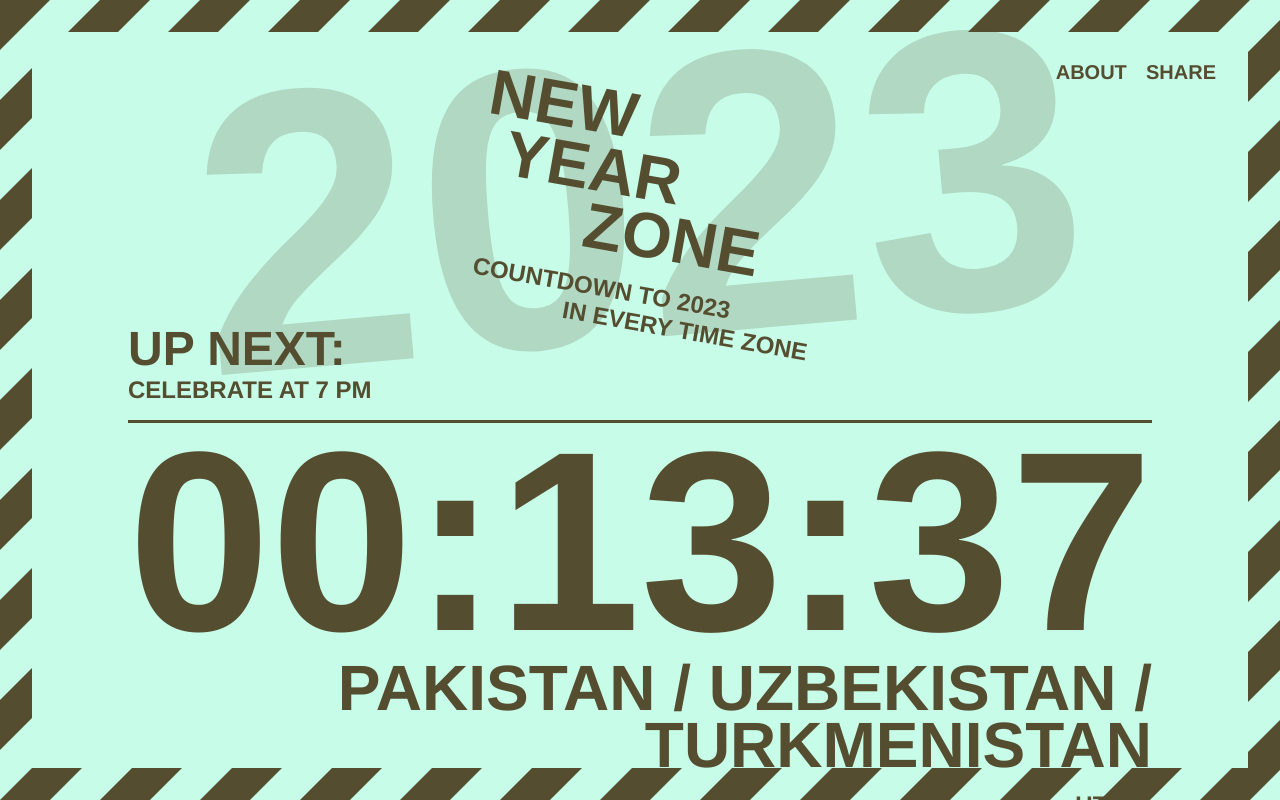
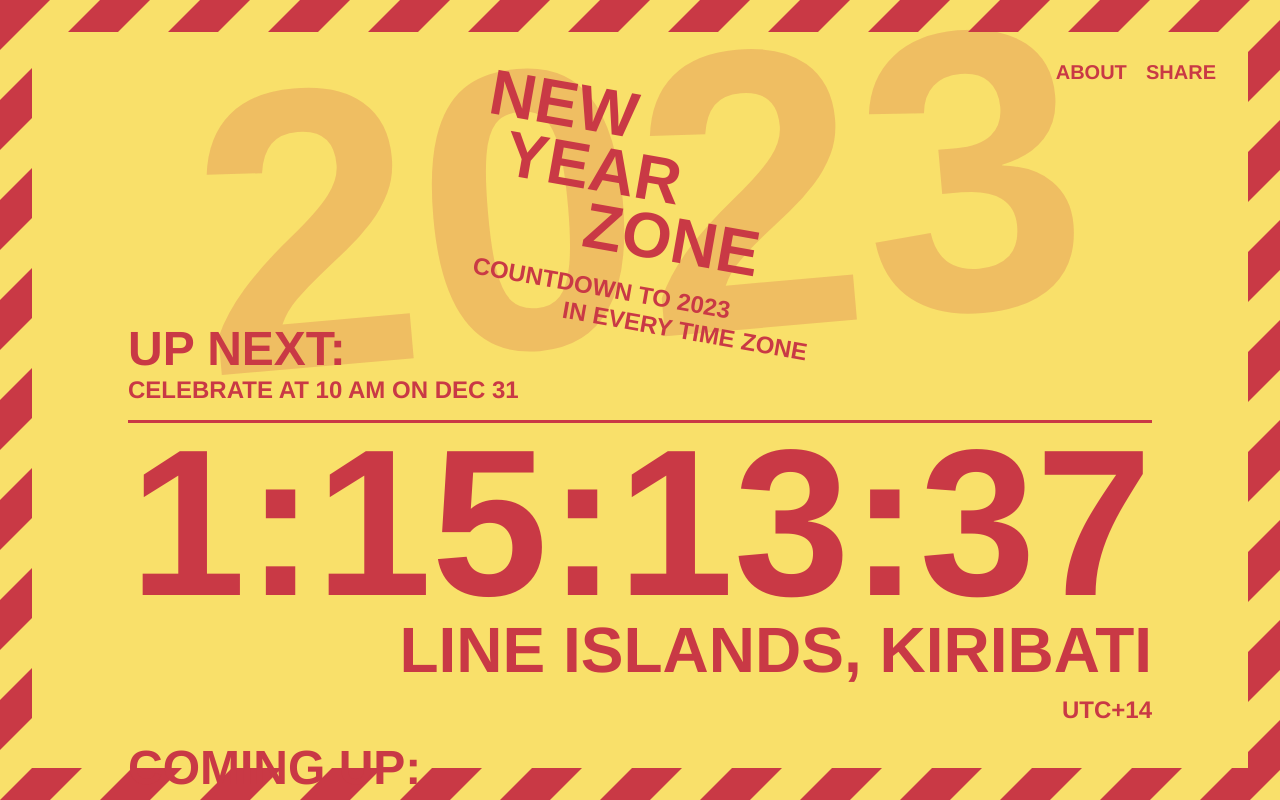
Before and after one commit to adamaaronson/new-year-zone, a React (Vite) app: page / in a window 1280 px wide. Built offline with nearby package versions, Linux system fonts and the light colour scheme.

Commit message:
Conclude integration testing

```diff
--- a/src/components/Countdown.tsx
+++ b/src/components/Countdown.tsx
@@ -10,23 +10,23 @@
 const MILLISECONDS_PER_HOUR = MILLISECONDS_PER_MINUTE * MINUTES_PER_HOUR;
 const MILLISECONDS_PER_DAY = MILLISECONDS_PER_HOUR * HOURS_PER_DAY;
 
-// const NEW_YEAR_DATE = {
-//     yearOffset: 0,
-//     month: 0,
-//     day: 1,
-//     hour: 0,
-//     minute: 0,
-//     second: 0
-// }
-
 const NEW_YEAR_DATE = {
-    yearOffset: -1,
-    month: 11,
-    day: 30,
+    yearOffset: 0,
+    month: 0,
+    day: 1,
     hour: 0,
     minute: 0,
     second: 0
 }
+
+// const NEW_YEAR_DATE = {
+//     yearOffset: -1,
+//     month: 11,
+//     day: 29,
+//     hour: 16,
+//     minute: 7,
+//     second: 0
+// }
 
 function getSeconds(timeInMilliseconds: number) {
     // add 1 because it makes countdown more satisfying
@@ -37,21 +37,21 @@
     if (timeInMilliseconds < 0) {
         timeInMilliseconds = 0;
     }
-    return Math.floor(timeInMilliseconds / MILLISECONDS_PER_MINUTE % MINUTES_PER_HOUR).toString().padStart(2, '0');
+    return Math.floor((timeInMilliseconds + MILLISECONDS_PER_SECOND) / MILLISECONDS_PER_MINUTE % MINUTES_PER_HOUR).toString().padStart(2, '0');
 }
 
 function getHours(timeInMilliseconds: number) {
     if (timeInMilliseconds < 0) {
         timeInMilliseconds = 0;
     }
-    return Math.floor(timeInMilliseconds / MILLISECONDS_PER_HOUR % HOURS_PER_DAY).toString().padStart(2, '0');
+    return Math.floor((timeInMilliseconds + MILLISECONDS_PER_SECOND) / MILLISECONDS_PER_HOUR % HOURS_PER_DAY).toString().padStart(2, '0');
 }
 
 export function getDays(timeInMilliseconds: number) {
     if (timeInMilliseconds < 0) {
         timeInMilliseconds = 0;
     }
-    return Math.floor(timeInMilliseconds / MILLISECONDS_PER_DAY);
+    return Math.floor((timeInMilliseconds + MILLISECONDS_PER_SECOND) / MILLISECONDS_PER_DAY);
 }
 
 export function isLocalTimeZone(timeZone: TimeZone) {
--- a/src/css/NewYearEverywhere.scss
+++ b/src/css/NewYearEverywhere.scss
@@ -4,7 +4,7 @@
     text-align: center;
     font-size: 3rem;
     margin: auto;
-    margin-top: 8rem;
+    margin-top: 10rem;
     margin-bottom: 2rem;
     padding: 2rem;
     border: $thicc-border;
@@ -17,6 +17,10 @@
 
     .happy-new-year-title {
         margin-bottom: 1rem;
+
+        @media (max-width: 900px) {
+            font-size: 5rem;
+        }
     }
 
     .its-year-everywhere {
```
